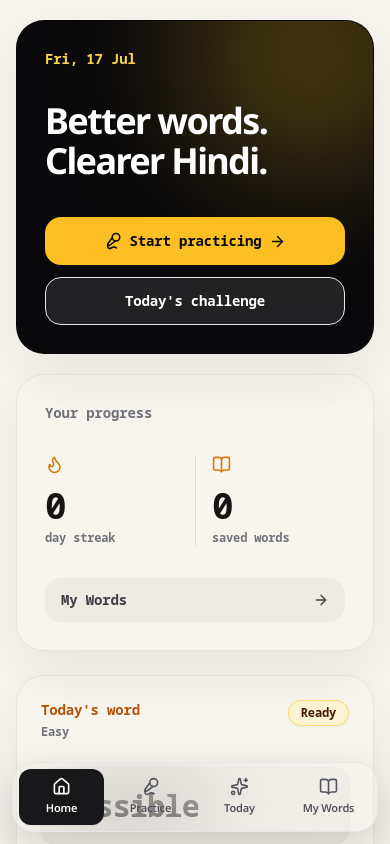
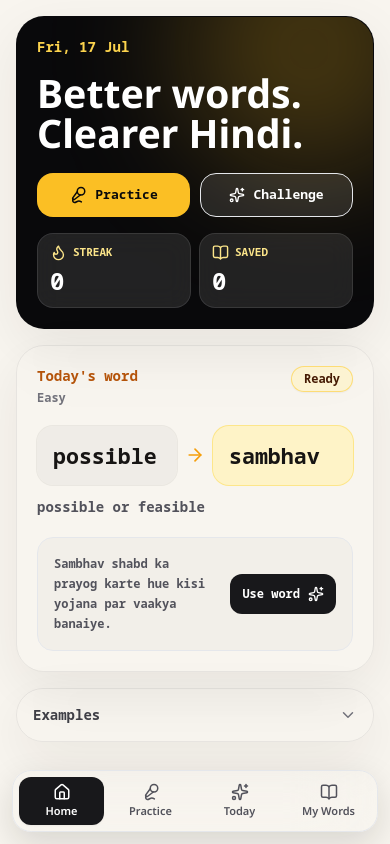
Before and after one commit to r1999-ron/satya-vachan, a Next.js app: page / in a window 390 px wide. Shown: the top 844 px of the page. Built offline with nearby package versions, Linux system fonts and the light colour scheme.

Commit message:
responsiveness improved

```diff
--- a/app/globals.css
+++ b/app/globals.css
@@ -21,7 +21,7 @@ body {
   overflow-x: hidden;
   font-family: var(--font-noto-sans-mono), ui-monospace, SFMono-Regular,
     Consolas, "Liberation Mono", monospace;
-  letter-spacing: -0.01em;
+  letter-spacing: 0;
   text-rendering: optimizeLegibility;
   -webkit-font-smoothing: antialiased;
 }
--- a/app/page.tsx
+++ b/app/page.tsx
@@ -5,6 +5,7 @@ import {
   ArrowRight,
   BookOpen,
   Check,
+  ChevronDown,
   Flame,
   Mic2,
   Sparkles,
@@ -22,37 +23,64 @@ export default function HomePage() {
   const savedWordCount = words.filter((word) => word.source !== "seed").length;
 
   return (
-    <div className="space-y-6">
-      <section className="grid gap-5 lg:grid-cols-[1.25fr_0.75fr]">
-        <GlassCard className="relative overflow-hidden bg-zinc-950 p-7 text-white sm:p-10 dark:bg-white dark:text-zinc-950">
+    <div className="space-y-4 sm:space-y-6">
+      <section className="grid gap-4 md:grid-cols-[minmax(0,1.15fr)_minmax(16rem,0.85fr)] lg:grid-cols-[1.25fr_0.75fr]">
+        <GlassCard className="relative overflow-hidden bg-zinc-950 p-5 text-white [@media(max-width:767px)_and_(max-height:720px)]:p-4 sm:p-8 lg:p-10 dark:bg-white dark:text-zinc-950">
           <div className="pointer-events-none absolute -right-16 -top-24 size-64 rounded-full bg-amber-400/25 blur-3xl" />
           <div className="relative max-w-2xl">
-            <p className="text-sm font-semibold text-amber-300 dark:text-amber-700">
-              {formatReadableDate()}
-            </p>
-            <h1 className="mt-8 text-balance text-4xl font-bold tracking-[-0.045em] sm:text-6xl">
+            <div className="flex items-center justify-between gap-3">
+              <p className="text-sm font-semibold text-amber-300 dark:text-amber-700">
+                {formatReadableDate()}
+              </p>
+              <div className="flex items-center gap-2">
+                <span className="hidden text-xs font-bold text-zinc-300 [@media(max-width:767px)_and_(max-height:720px)]:inline dark:text-zinc-700">
+                  {streak.currentStreak} streak / {savedWordCount} saved
+                </span>
+                {completedToday ? (
+                  <span className="grid size-9 place-items-center rounded-full bg-emerald-300/16 text-emerald-100 dark:bg-emerald-100 dark:text-emerald-700">
+                    <Check size={18} aria-label="Challenge complete" />
+                  </span>
+                ) : null}
+              </div>
+            </div>
+            <h1 className="mt-4 text-balance text-[2.45rem] font-bold leading-[1.02] [@media(max-width:767px)_and_(max-height:720px)]:mt-3 [@media(max-width:767px)_and_(max-height:720px)]:text-[2.1rem] sm:mt-7 sm:text-5xl lg:text-6xl">
               Better words.<br />Clearer Hindi.
             </h1>
-            <div className="mt-9 flex flex-col gap-3 sm:flex-row">
+            <div className="mt-5 grid grid-cols-2 gap-2.5 [@media(max-width:767px)_and_(max-height:720px)]:mt-4 sm:mt-8 sm:flex sm:flex-row sm:gap-3">
               <Link
                 href="/practice"
-                className="inline-flex min-h-12 items-center justify-center gap-2 rounded-2xl bg-amber-400 px-5 py-3 text-sm font-bold text-zinc-950 transition hover:-translate-y-0.5 hover:bg-amber-300 focus:outline-none focus:ring-2 focus:ring-amber-300 focus:ring-offset-2 focus:ring-offset-zinc-950 active:translate-y-0"
+                className="inline-flex min-h-11 items-center justify-center gap-2 rounded-2xl bg-amber-400 px-3 py-2 text-[13px] font-bold text-zinc-950 transition hover:-translate-y-0.5 hover:bg-amber-300 focus:outline-none focus:ring-2 focus:ring-amber-300 focus:ring-offset-2 focus:ring-offset-zinc-950 active:translate-y-0 sm:min-h-12 sm:px-5 sm:py-3 sm:text-sm"
               >
                 <Mic2 size={18} aria-hidden="true" />
-                Start practicing
-                <ArrowRight size={17} aria-hidden="true" />
+                <span className="sm:hidden">Practice</span>
+                <span className="hidden sm:inline">Start practicing</span>
+                <ArrowRight className="hidden sm:block" size={17} aria-hidden="true" />
               </Link>
               <Link
                 href="/challenge"
-                className="inline-flex min-h-12 items-center justify-center gap-2 rounded-2xl border border-white/16 bg-white/10 px-5 py-3 text-sm font-bold text-white transition hover:bg-white/16 focus:outline-none focus:ring-2 focus:ring-white/35 dark:border-zinc-900/15 dark:bg-zinc-900/5 dark:text-zinc-950"
+                className="inline-flex min-h-11 items-center justify-center gap-2 rounded-2xl border border-white/16 bg-white/10 px-3 py-2 text-[13px] font-bold text-white transition hover:bg-white/16 focus:outline-none focus:ring-2 focus:ring-white/35 sm:min-h-12 sm:px-5 sm:py-3 sm:text-sm dark:border-zinc-900/15 dark:bg-zinc-900/5 dark:text-zinc-950"
               >
-                Today&apos;s challenge
+                <Sparkles className="sm:hidden" size={16} aria-hidden="true" />
+                <span className="sm:hidden">Challenge</span>
+                <span className="hidden sm:inline">Today&apos;s challenge</span>
               </Link>
             </div>
+            <dl className="mt-4 grid grid-cols-2 gap-2 [@media(max-width:767px)_and_(max-height:720px)]:hidden md:hidden">
+              <MobileMetric
+                icon={<Flame size={17} aria-hidden="true" />}
+                label="Streak"
+                value={streak.currentStreak}
+              />
+              <MobileMetric
+                icon={<BookOpen size={17} aria-hidden="true" />}
+                label="Saved"
+                value={savedWordCount}
+              />
+            </dl>
           </div>
         </GlassCard>
 
-        <GlassCard className="flex flex-col justify-between p-7 sm:p-8">
+        <GlassCard className="hidden flex-col justify-between p-7 sm:p-8 md:flex">
           <div className="flex items-center justify-between">
             <p className="text-sm font-bold text-zinc-500 dark:text-zinc-400">
               Your progress
@@ -85,7 +113,7 @@ export default function HomePage() {
         </GlassCard>
       </section>
 
-      <GlassCard interactive className="p-6 sm:p-8">
+      <GlassCard interactive className="p-5 [@media(max-width:767px)_and_(max-height:720px)]:p-4 sm:p-8">
         <div className="flex flex-wrap items-start justify-between gap-4">
           <div>
             <p className="text-sm font-bold text-amber-700 dark:text-amber-300">
@@ -100,37 +128,79 @@ export default function HomePage() {
           </StatusBadge>
         </div>
 
-        <div className="mt-7 grid gap-6 lg:grid-cols-[1.1fr_0.9fr] lg:gap-10">
+        <div className="mt-5 grid gap-5 [@media(max-width:767px)_and_(max-height:720px)]:mt-3 [@media(max-width:767px)_and_(max-height:720px)]:gap-3 sm:mt-7 lg:grid-cols-[1.1fr_0.9fr] lg:gap-10">
           <div>
-            <div className="grid gap-3 sm:grid-cols-[1fr_auto_1fr] sm:items-center">
+            <div className="grid grid-cols-[minmax(0,1fr)_auto_minmax(0,1fr)] items-stretch gap-2 sm:gap-3">
               <Word value={todayWord.common} />
-              <ArrowRight className="hidden text-amber-500 sm:block" size={22} aria-hidden="true" />
+              <div className="flex items-center justify-center">
+                <ArrowRight className="text-amber-500" size={20} aria-hidden="true" />
+              </div>
               <Word value={todayWord.elevated} featured />
             </div>
-            <p className="mt-5 text-sm font-semibold text-zinc-600 dark:text-zinc-300">
+            <p className="mt-3 text-sm font-semibold text-zinc-600 [@media(max-width:767px)_and_(max-height:720px)]:text-xs sm:mt-5 dark:text-zinc-300">
               {todayWord.englishMeaning}
             </p>
           </div>
 
-          <div className="space-y-4 border-zinc-900/8 lg:border-l lg:pl-10 dark:border-white/10">
+          <div className="hidden space-y-4 border-zinc-900/8 lg:block lg:border-l lg:pl-10 dark:border-white/10">
             <Example label="Everyday" value={todayWord.simpleExample} />
             <Example label="Refined" value={todayWord.elevatedExample} featured />
           </div>
         </div>
 
-        <div className="mt-7 flex flex-col gap-3 border-t border-zinc-900/8 pt-5 sm:flex-row sm:items-center sm:justify-between dark:border-white/10">
-          <p className="text-sm font-semibold text-zinc-600 dark:text-zinc-300">
+        <div className="mt-5 flex items-center justify-between gap-3 rounded-2xl border border-zinc-900/8 bg-zinc-900/[0.025] p-4 [@media(max-width:767px)_and_(max-height:720px)]:mt-3 [@media(max-width:767px)_and_(max-height:720px)]:p-3 sm:mt-7 sm:border-t sm:bg-transparent sm:px-0 sm:pb-0 sm:pt-5 dark:border-white/10 dark:bg-white/[0.035] sm:dark:bg-transparent">
+          <p className="min-w-0 text-xs font-semibold leading-5 text-zinc-600 sm:text-sm dark:text-zinc-300">
             {todayWord.challengePrompt}
           </p>
           <Link
             href="/challenge"
-            className="inline-flex min-h-11 shrink-0 items-center justify-center gap-2 rounded-2xl bg-zinc-900 px-4 py-2 text-sm font-bold text-white transition hover:-translate-y-0.5 focus:outline-none focus:ring-2 focus:ring-zinc-900/30 focus:ring-offset-2 active:translate-y-0 dark:bg-white dark:text-zinc-950"
+            className="inline-flex min-h-10 shrink-0 items-center justify-center gap-2 rounded-xl bg-zinc-900 px-3 py-2 text-xs font-bold text-white transition hover:-translate-y-0.5 focus:outline-none focus:ring-2 focus:ring-zinc-900/30 focus:ring-offset-2 active:translate-y-0 sm:min-h-11 sm:rounded-2xl sm:px-4 sm:text-sm dark:bg-white dark:text-zinc-950"
           >
-            Use this word
+            <span className="sm:hidden">Use word</span>
+            <span className="hidden sm:inline">Use this word</span>
             <Sparkles size={16} aria-hidden="true" />
           </Link>
         </div>
       </GlassCard>
+
+      <GlassCard className="p-4 lg:hidden">
+        <details className="group">
+          <summary className="flex cursor-pointer list-none items-center justify-between gap-3 text-sm font-bold text-zinc-700 focus:outline-none focus-visible:ring-2 focus-visible:ring-amber-400/50 dark:text-zinc-200 [&::-webkit-details-marker]:hidden">
+            Examples
+            <ChevronDown
+              className="shrink-0 text-zinc-500 transition group-open:rotate-180 dark:text-zinc-400"
+              size={18}
+              aria-hidden="true"
+            />
+          </summary>
+          <div className="mt-4 space-y-4">
+            <Example label="Everyday" value={todayWord.simpleExample} />
+            <Example label="Refined" value={todayWord.elevatedExample} featured />
+          </div>
+        </details>
+      </GlassCard>
+    </div>
+  );
+}
+
+function MobileMetric({
+  icon,
+  label,
+  value,
+}: {
+  icon: React.ReactNode;
+  label: string;
+  value: number;
+}) {
+  return (
+    <div className="rounded-2xl border border-white/10 bg-white/10 px-3 py-2.5 backdrop-blur-md dark:border-zinc-900/10 dark:bg-zinc-900/[0.04]">
+      <dt className="flex items-center gap-1.5 text-[11px] font-bold uppercase text-amber-200 dark:text-amber-700">
+        {icon}
+        {label}
+      </dt>
+      <dd className="mt-1 text-2xl font-bold text-white dark:text-zinc-950">
+        {value}
+      </dd>
     </div>
   );
 }
@@ -147,7 +217,7 @@ function Metric({
   return (
     <div className="px-4 first:pl-0 last:pr-0">
       <div className="flex items-center gap-2 text-amber-600">{icon}</div>
-      <p className="mt-3 text-4xl font-bold tracking-tight text-ink dark:text-white">
+      <p className="mt-3 text-4xl font-bold text-ink dark:text-white">
         {value}
       </p>
       <p className="mt-1 text-xs font-semibold text-zinc-500 dark:text-zinc-400">
@@ -162,11 +232,11 @@ function Word({ value, featured = false }: { value: string; featured?: boolean }
     <div
       className={
         featured
-          ? "rounded-2xl bg-amber-100 px-5 py-5 ring-1 ring-amber-200 dark:bg-amber-300/10 dark:ring-amber-300/20"
-          : "rounded-2xl bg-zinc-900/[0.035] px-5 py-5 ring-1 ring-zinc-900/[0.06] dark:bg-white/5 dark:ring-white/10"
+          ? "rounded-2xl bg-amber-100 px-4 py-4 ring-1 ring-amber-200 [@media(max-width:767px)_and_(max-height:720px)]:px-3 [@media(max-width:767px)_and_(max-height:720px)]:py-3 sm:px-5 sm:py-5 dark:bg-amber-300/10 dark:ring-amber-300/20"
+          : "rounded-2xl bg-zinc-900/[0.035] px-4 py-4 ring-1 ring-zinc-900/[0.06] [@media(max-width:767px)_and_(max-height:720px)]:px-3 [@media(max-width:767px)_and_(max-height:720px)]:py-3 sm:px-5 sm:py-5 dark:bg-white/5 dark:ring-white/10"
       }
     >
-      <p className="text-wrap-anywhere text-3xl font-bold tracking-tight text-ink dark:text-white">
+      <p className="text-wrap-anywhere text-[1.35rem] font-bold leading-tight text-ink [@media(max-width:767px)_and_(max-height:720px)]:text-lg sm:text-3xl dark:text-white">
         {value}
       </p>
     </div>
--- a/components/layout/AppShell.tsx
+++ b/components/layout/AppShell.tsx
@@ -15,7 +15,7 @@ export function AppShell({ children }: AppShellProps) {
         <div className="absolute inset-0 bg-[radial-gradient(circle_at_50%_0%,rgba(255,255,255,0.8),transparent_48%)] dark:bg-[radial-gradient(circle_at_50%_0%,rgba(255,255,255,0.06),transparent_42%)]" />
       </div>
       <Header />
-      <main className="mx-auto w-full max-w-6xl px-4 pb-28 pt-5 motion-safe:animate-pageIn sm:px-6 md:pb-16 md:pt-9">
+      <main className="mx-auto w-full max-w-6xl px-4 pb-[calc(5.75rem+env(safe-area-inset-bottom))] pt-4 motion-safe:animate-pageIn sm:px-6 md:pb-16 md:pt-9">
         {children}
       </main>
       <BottomNav />
--- a/components/layout/BottomNav.tsx
+++ b/components/layout/BottomNav.tsx
@@ -17,7 +17,7 @@ export function BottomNav() {
 
   return (
     <nav
-      className="fixed inset-x-3 bottom-3 z-40 rounded-[1.4rem] border border-zinc-900/8 bg-white/88 p-1.5 shadow-[0_16px_45px_rgba(24,20,16,0.16)] backdrop-blur-2xl md:hidden dark:border-white/12 dark:bg-zinc-950/88"
+      className="fixed inset-x-3 bottom-[calc(0.75rem+env(safe-area-inset-bottom))] z-40 rounded-[1.2rem] border border-zinc-900/8 bg-white/88 p-1.5 shadow-[0_12px_34px_rgba(24,20,16,0.14)] backdrop-blur-2xl md:hidden dark:border-white/12 dark:bg-zinc-950/88"
       aria-label="Primary navigation"
     >
       <div className="grid grid-cols-4 gap-1">
@@ -29,14 +29,14 @@ export function BottomNav() {
               key={href}
               href={href}
               className={cn(
-                "flex min-h-14 flex-col items-center justify-center gap-1 rounded-xl px-1 text-[11px] font-semibold transition",
+                "flex min-h-12 flex-col items-center justify-center gap-0.5 rounded-xl px-1 text-[11px] font-semibold transition",
                 "focus-visible:outline focus-visible:outline-2 focus-visible:outline-offset-2 focus-visible:outline-amber-500",
                 active
                   ? "bg-zinc-900 text-white shadow-sm motion-safe:animate-savePop dark:bg-white dark:text-zinc-950"
                   : "text-zinc-600 hover:bg-black/5 active:scale-95 dark:text-zinc-300 dark:hover:bg-white/10",
               )}
             >
-              <Icon size={19} aria-hidden="true" />
+              <Icon size={18} aria-hidden="true" />
               <span className="max-w-full truncate">{label}</span>
             </Link>
           );
```
